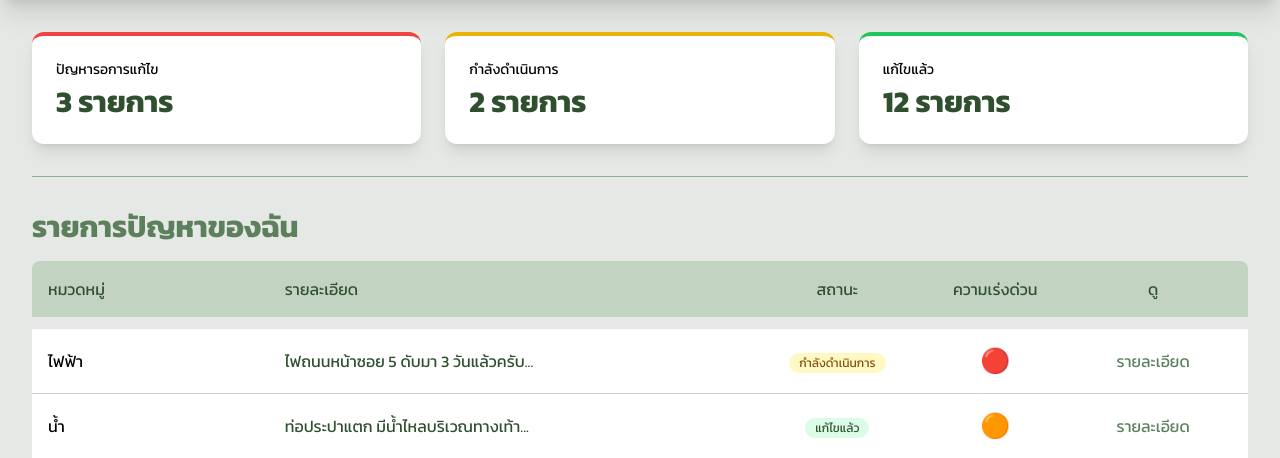
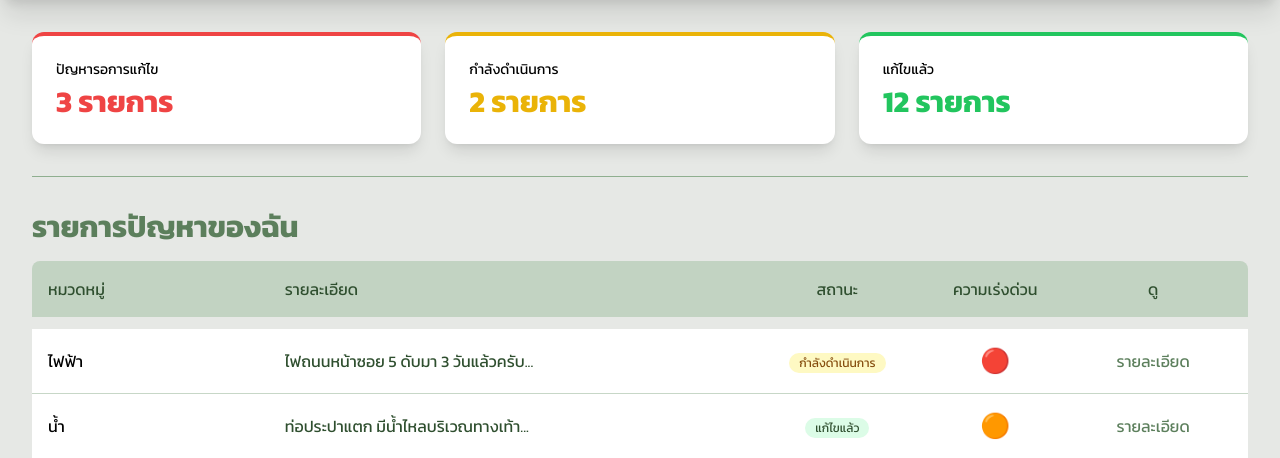
Before and after one commit to SpriteUm/Bok-Dai, a Flask app: page /indexuser in a window 1280 px wide. Shown: the part 62-520 px from the top of the page. Run offline with Flask 3, Linux system fonts and the light colour scheme; style sheets or scripts are compiled from the project's sources.

Commit message:
edit indexuser

```diff
--- a/templates/indexuser.html
+++ b/templates/indexuser.html
@@ -46,7 +46,7 @@
           <p class="text-black text-sm">
             ปัญหารอการแก้ไข
           </p>
-          <p class="text-3xl font-bold mt-1 text-custom-green-darkest">
+          <p class="text-3xl font-bold mt-1 text-red-500">
             3 รายการ
           </p>
         </div>
@@ -56,17 +56,17 @@
           <p class="text-black text-sm">
             กำลังดำเนินการ
           </p>
-          <p class="text-3xl font-bold mt-1 text-custom-green-darkest">
+          <p class="text-3xl font-bold mt-1 text-yellow-500">
             2 รายการ
           </p>
         </div>
         <div
           class="bg-white p-6 rounded-xl shadow-lg border-t-4 border-green-500"
         >
-          <p class="text-sm">
+          <p class="text-black text-sm">
             แก้ไขแล้ว
           </p>
-          <p class="text-3xl font-bold mt-1 text-custom-green-darkest">
+          <p class="text-3xl font-bold mt-1 text-green-500">
             12 รายการ
           </p>
         </div>
```
